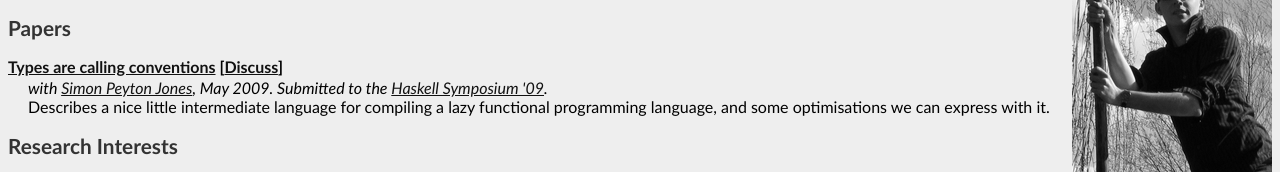
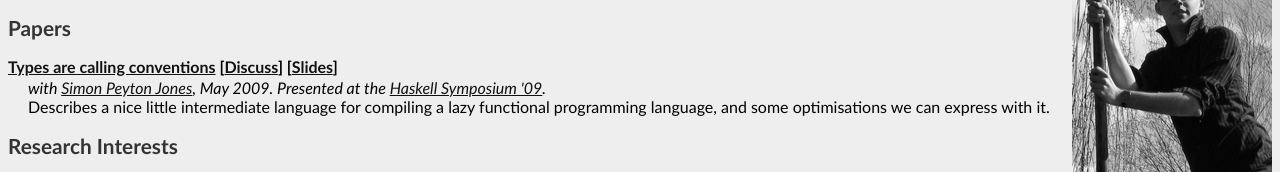
Before and after one commit to batterseapower/cl-website, a plain HTML site: page index.html in a window 1280 px wide. Shown: the part 245-417 px from the top of the page. Drawn offline with Linux system fonts and the light colour scheme.

Commit message:
Update TACC

```diff
--- a/index.html
+++ b/index.html
@@ -41,9 +41,9 @@ pageTracker._trackPageview();
 
 <h2>Papers</h2>
 
-<p class="paper"><a href="papers/tacc-hs09.pdf">Types are calling conventions</a> [<a href="http://haskell.org/haskellwiki/MaxBolingbroke/Talk:TypesAreCallingConventions">Discuss</a>]</p>
+<p class="paper"><a href="papers/tacc-hs09.pdf">Types are calling conventions</a> [<a href="http://haskell.org/haskellwiki/MaxBolingbroke/Talk:TypesAreCallingConventions">Discuss</a>] [<a href="papers/tacc-talk-hs09-static.pdf">Slides</a>]</p>
 <p class="paper-formalities">
-  with <a href="http://research.microsoft.com/en-us/people/simonpj/">Simon Peyton Jones</a>, May 2009. Submitted to the <a href="http://www.haskell.org/haskell-symposium/2009/">Haskell Symposium '09</a>.
+  with <a href="http://research.microsoft.com/en-us/people/simonpj/">Simon Peyton Jones</a>, May 2009. Presented at the <a href="http://www.haskell.org/haskell-symposium/2009/">Haskell Symposium '09</a>.
 </p>
 <p class="paper-description">
   Describes a nice little intermediate language for compiling a lazy functional programming language, and some optimisations we can express with it.
```
Also changed, not shown: 1 other file.
